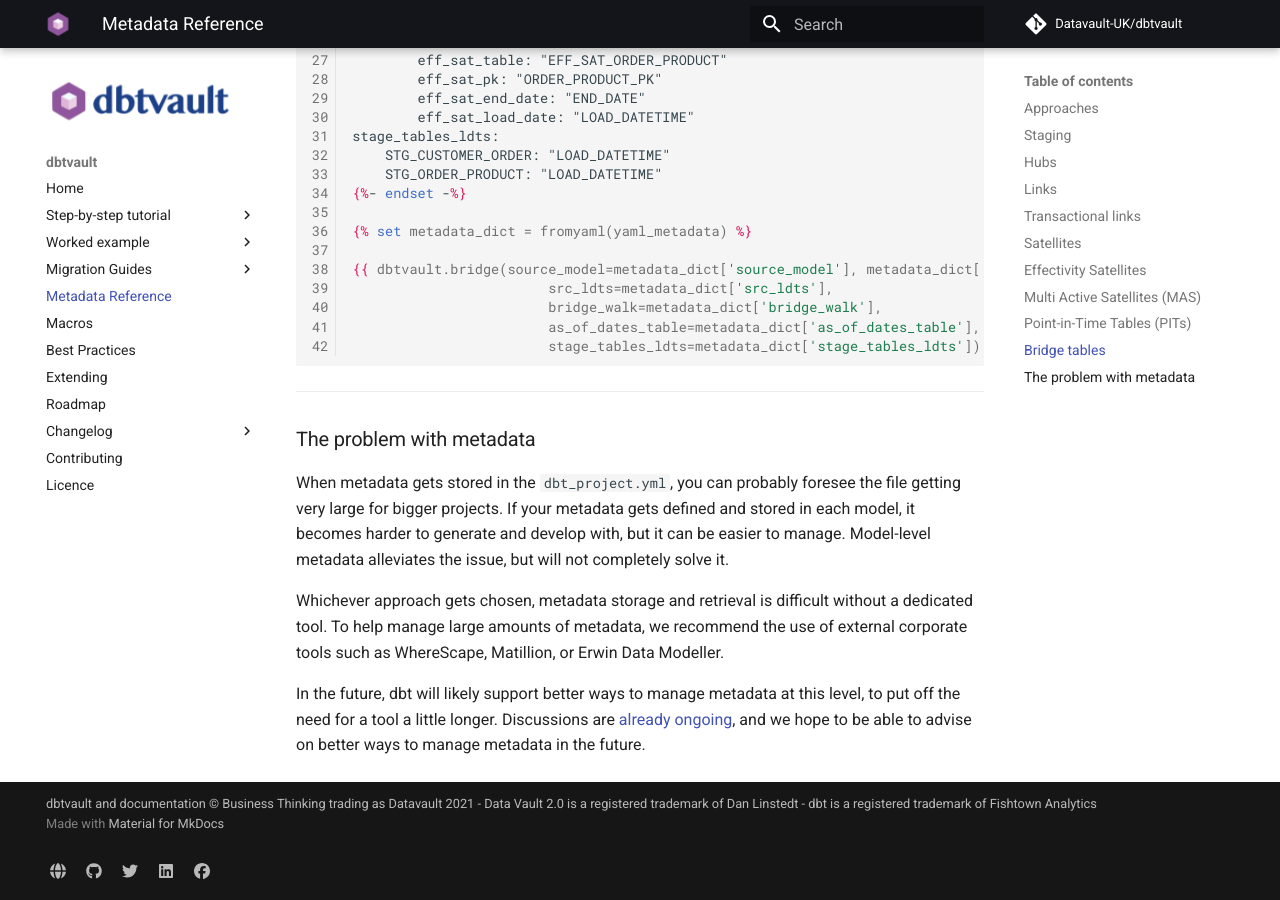
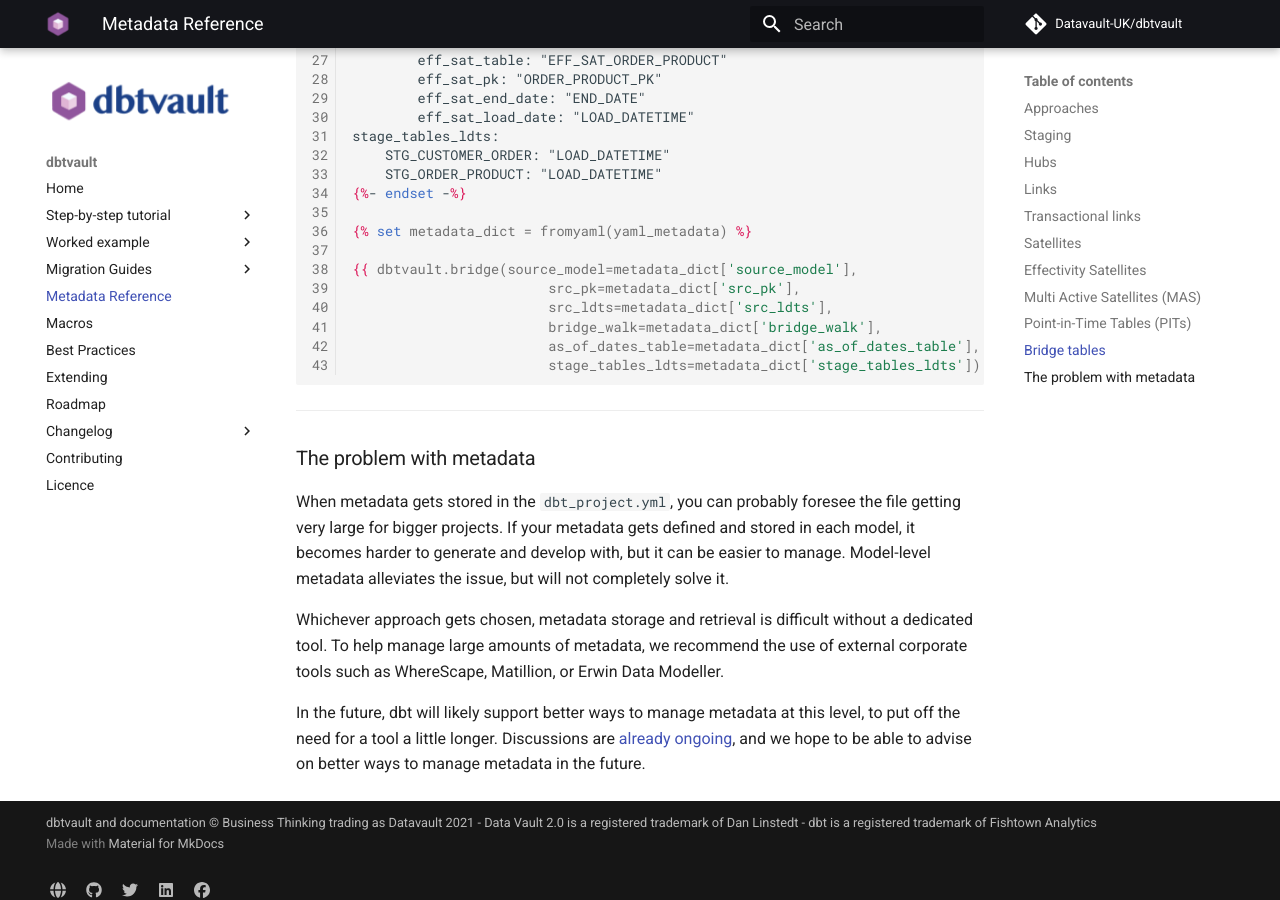
Before and after one commit to Datavault-UK/automate-dv-docs, an MkDocs documentation site: the page built from docs/metadata.md, in a window 1280 px wide and 900 px high, scrolled down 9474 px. Built offline with MkDocs 1.6.1 and Material for MkDocs 9.7.7, drawn with Linux system fonts in a browser that asks for light colours; comment, search, counter and statistics services are not loaded.

```diff
--- a/docs/metadata.md
+++ b/docs/metadata.md
@@ -1277,7 +1277,8 @@ ___
 
     {% set metadata_dict = fromyaml(yaml_metadata) %}
 
-    {{ dbtvault.bridge(source_model=metadata_dict['source_model'], metadata_dict['src_pk=src_pk'],
+    {{ dbtvault.bridge(source_model=metadata_dict['source_model'],
+                            src_pk=metadata_dict['src_pk'],
                             src_ldts=metadata_dict['src_ldts'],
                             bridge_walk=metadata_dict['bridge_walk'],
                             as_of_dates_table=metadata_dict['as_of_dates_table'],
```
